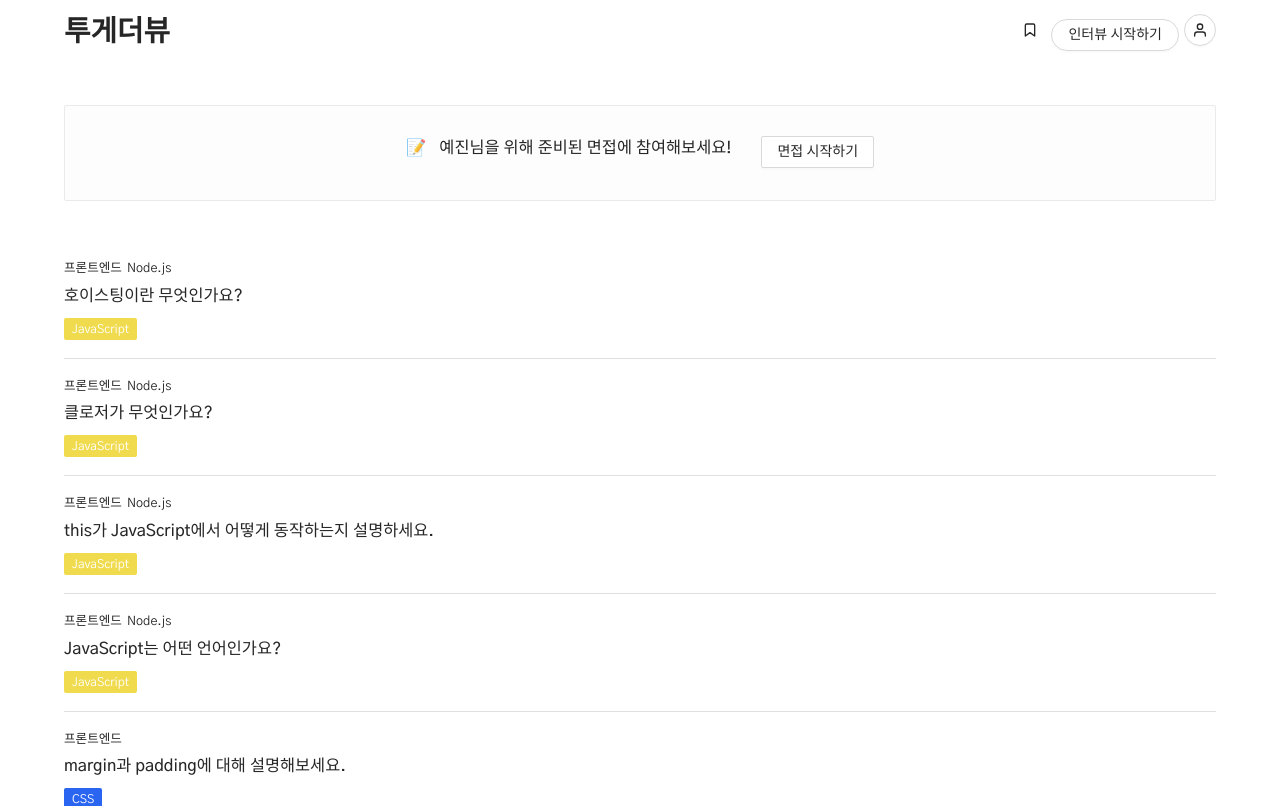
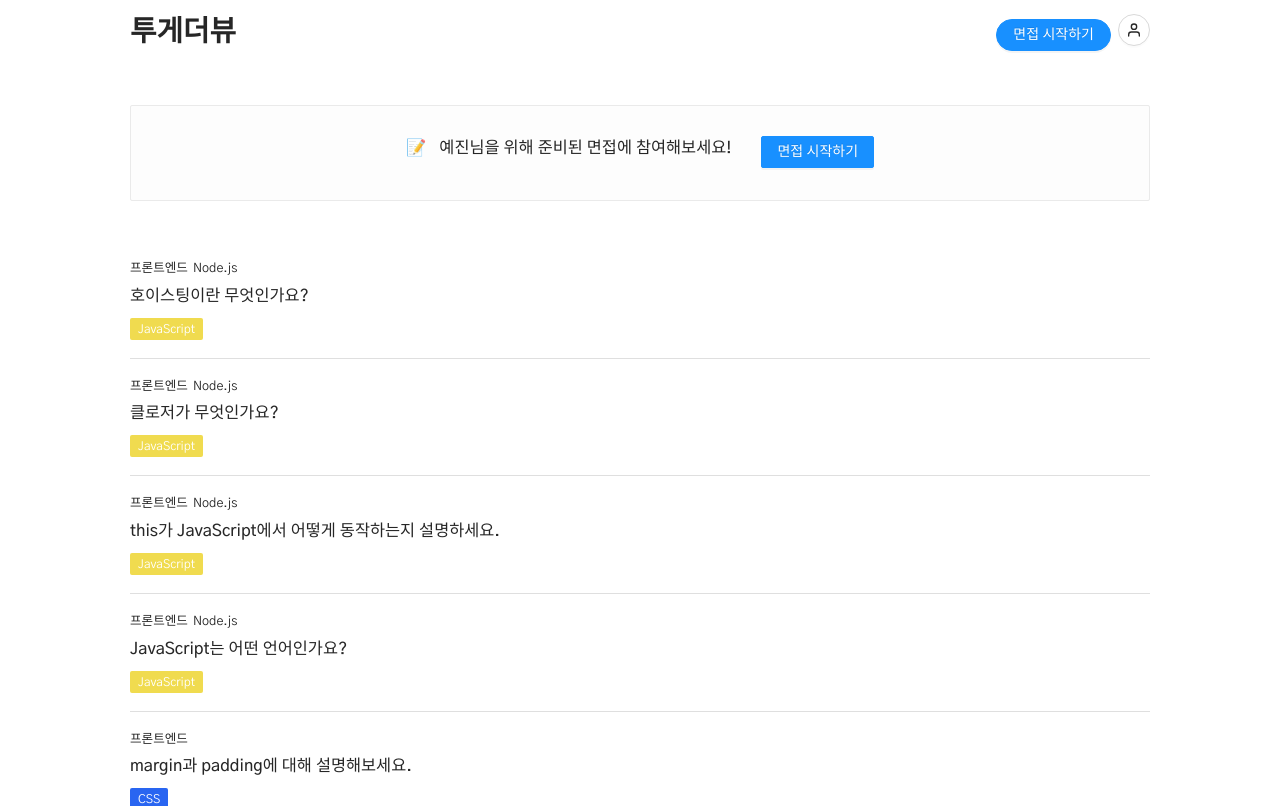
Before and after one commit to togather-view/togather-view-demo, a Next.js app: page /main in a window 1280 px wide. Shown: the top 806 px of the page. Built offline with nearby package versions, Linux system fonts and the light colour scheme.

Commit message:
[Design] 스티키 헤더 & 최대 너비 감소 (#3)
* feat: Set sticky header

* fix: Use max-width variable and reduce max width

* feat: Set primary type to start interview buttons

```diff
--- a/src/components/common/Layout.component.tsx
+++ b/src/components/common/Layout.component.tsx
@@ -24,8 +24,9 @@ function LayoutComponent({ children }) {
           <div className={styles.content}>
             <div className={styles.logo}>투게더뷰</div>
             <div className={styles.menu}>
-              <IconButtonComponent icon={<FiBookmark />} type="text" />
-              <Button shape="round">인터뷰 시작하기</Button>
+              <Button type="primary" shape="round">
+                면접 시작하기
+              </Button>
               <Dropdown overlay={userMenu}>
                 <IconButtonComponent icon={<FiUser />} />
               </Dropdown>
--- a/src/pages/main/index.tsx
+++ b/src/pages/main/index.tsx
@@ -16,7 +16,9 @@ function MainPage() {
             <span className={styles.emoji}>📝</span>예진님을 위해 준비된 면접에
             참여해보세요!
           </h3>
-          <Button className={styles.button}>면접 시작하기</Button>
+          <Button className={styles.button} type="primary">
+            면접 시작하기
+          </Button>
         </div>
       </div>
       <div className={styles.container}>
--- a/src/styles/Layout.module.scss
+++ b/src/styles/Layout.module.scss
@@ -5,12 +5,18 @@
 
   .header {
     height: 65px;
+
     display: flex;
     justify-content: center;
     align-items: center;
 
+    position: sticky;
+    z-index: 9999;
+    top: 0;
+    background: white;
+
     .wrap {
-      max-width: 1192px;
+      max-width: $max-width;
       margin: 0 $layout-margin-x-desktop;
       width: 100%;
 
@@ -34,7 +40,7 @@
         .menu {
 
           :not(:last-child) {
-            margin-right: 5px;
+            margin-right: 7px;
           }
         }
       }
@@ -49,7 +55,7 @@
     padding-bottom: 40px;
 
     .wrap {
-      max-width: 1192px;
+      max-width: $max-width;
       margin: 0 $layout-margin-x-desktop;
       width: 100%;
 
--- a/src/styles/_mixin.scss
+++ b/src/styles/_mixin.scss
@@ -22,7 +22,7 @@ $breakpoint-desktop: 1200px;
 }
 
 // Variables
-$max-width: 1192px;
+$max-width: 1020px;
 $layout-margin-x-desktop: 64px;
 $layout-margin-x-mobile: 24px;
 
```
